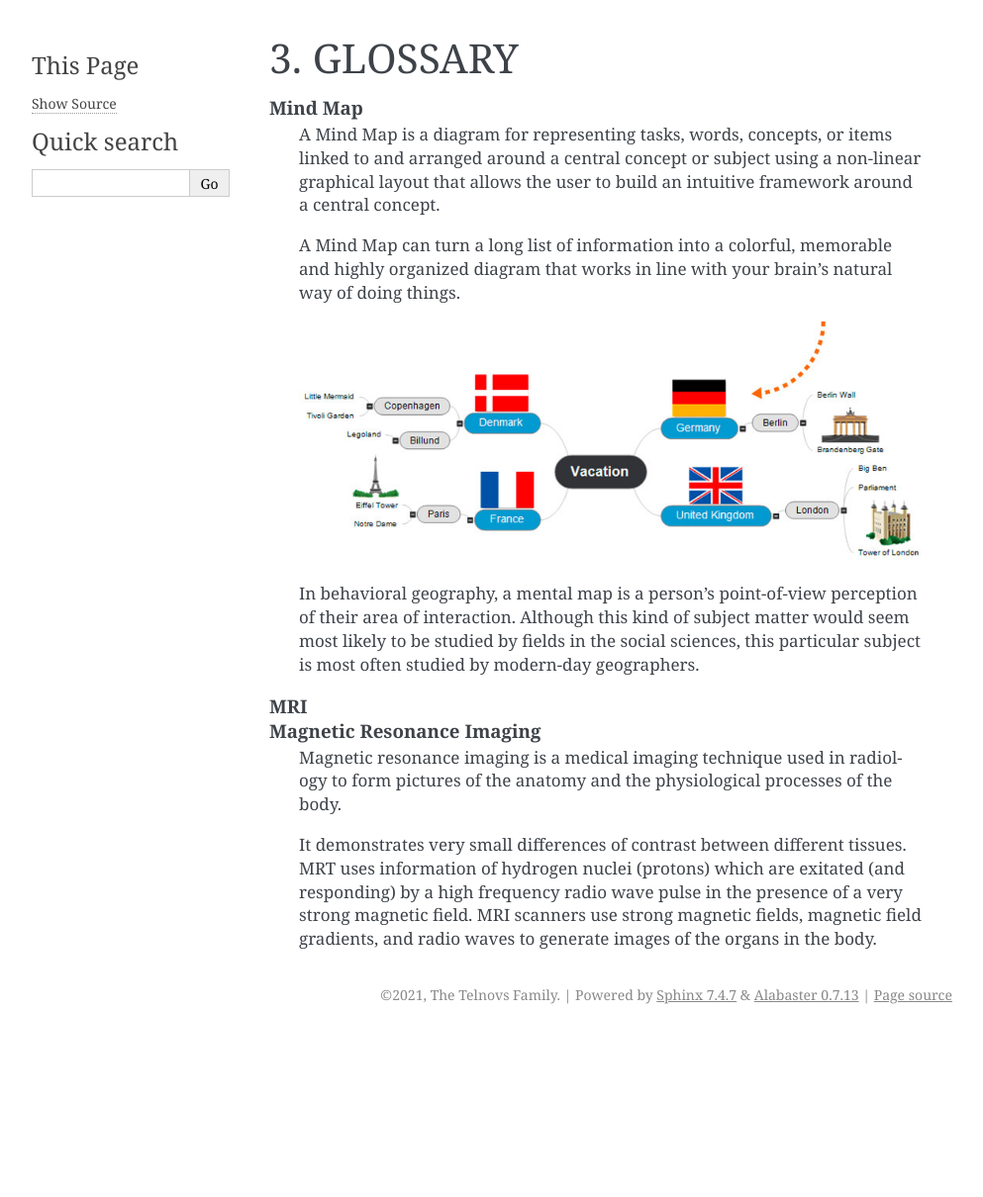
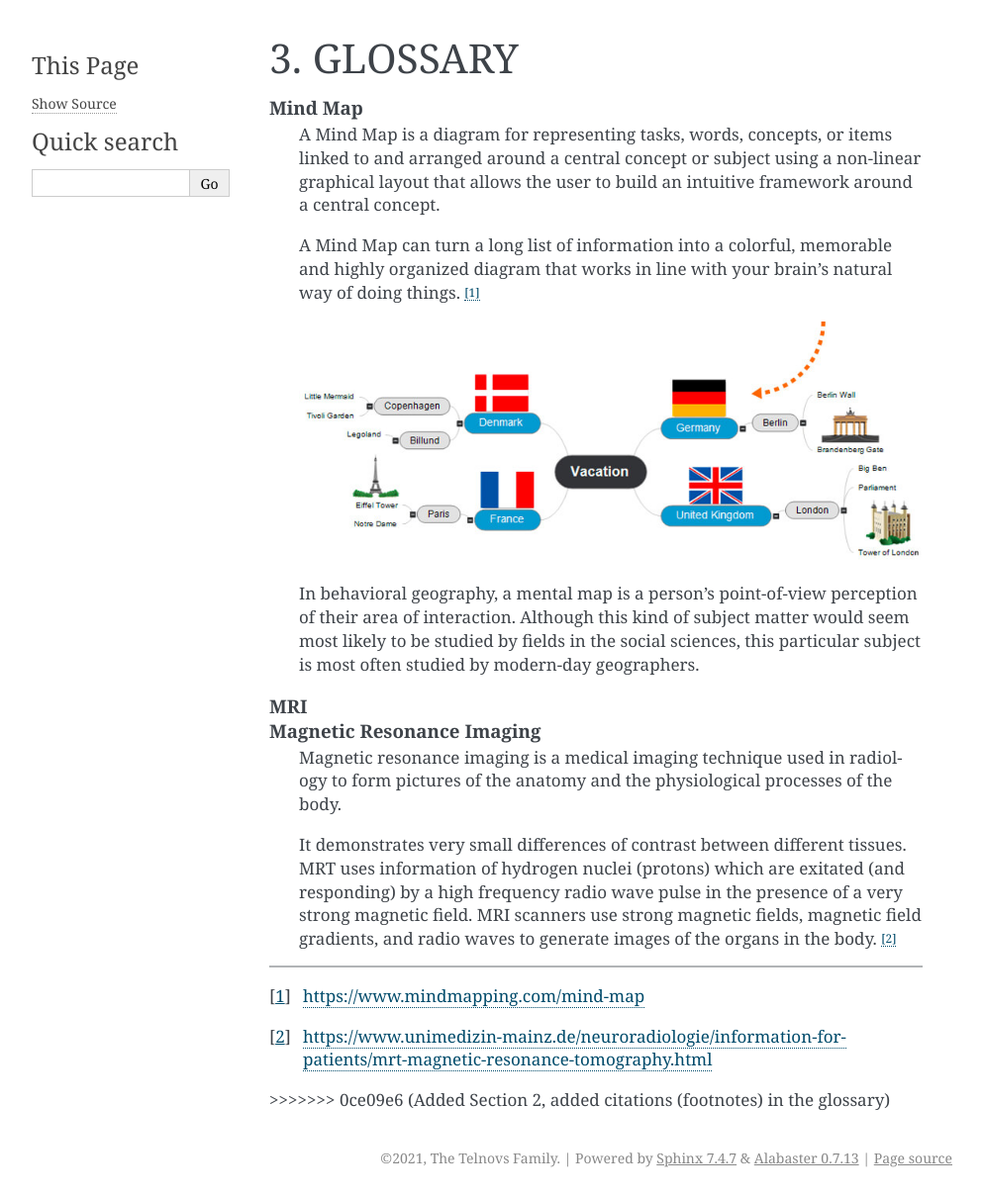
Before and after one commit to TheTelnovs/test_repo_two, a Sphinx documentation site: the page built from source/local_glossary.rst, in a window 1280 px wide. Shown: the whole page at 99% size, without its empty margins (148-1141 px from the left). Built offline with Sphinx 7.4.7, drawn with Linux system fonts in a browser that asks for light colours; before the commit the page ends 1045 px from its top, so only the background shows below that.

Commit message:
Added Section 2, added citations (footnotes) in the glossary
Content of source/section_two.rst file clashed during rebase.
Conflicting part was refactored into a separate file
source/section_three.rst, which was added to index.

```diff
--- a/source/local_glossary.rst
+++ b/source/local_glossary.rst
@@ -14,6 +14,7 @@ GLOSSARY
       A Mind Map can turn a long list of information
       into a colorful, memorable and highly organized diagram
       that works in line with your brain's natural way of doing things.
+      [1]_
 
       .. image:: _static/image/vacation-planning-mind-map.jpg
          :align: center
@@ -38,3 +39,11 @@ GLOSSARY
       a very strong magnetic field.
       MRI scanners use strong magnetic fields, magnetic field gradients,
       and radio waves to generate images of the organs in the body.
+      [2]_
+
+
+----
+
+.. [1]  https://www.mindmapping.com/mind-map
+.. [2]  https://www.unimedizin-mainz.de/neuroradiologie/information-for-patients/mrt-magnetic-resonance-tomography.html
+>>>>>>> 0ce09e6 (Added Section 2, added citations (footnotes) in the glossary)
```
Also changed, not shown: source/section_three.rst (added, +18 -0 lines).
